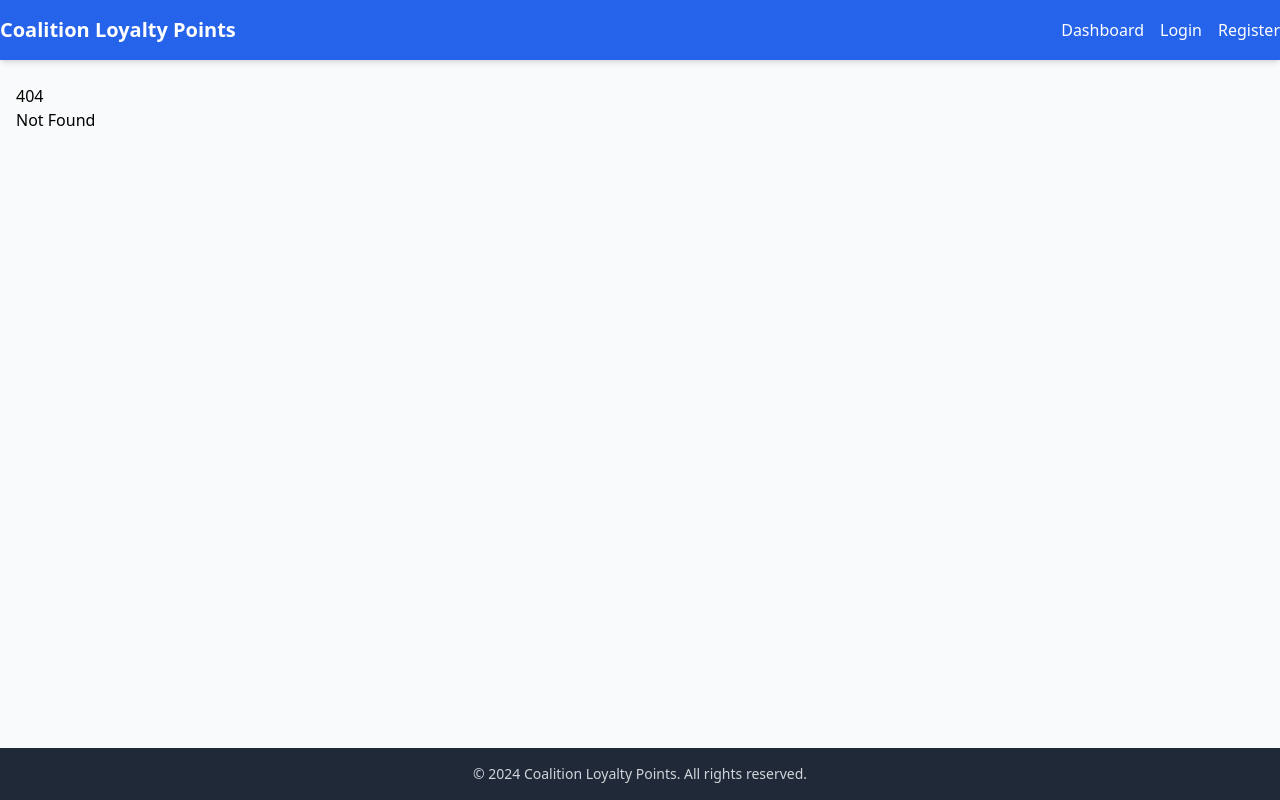
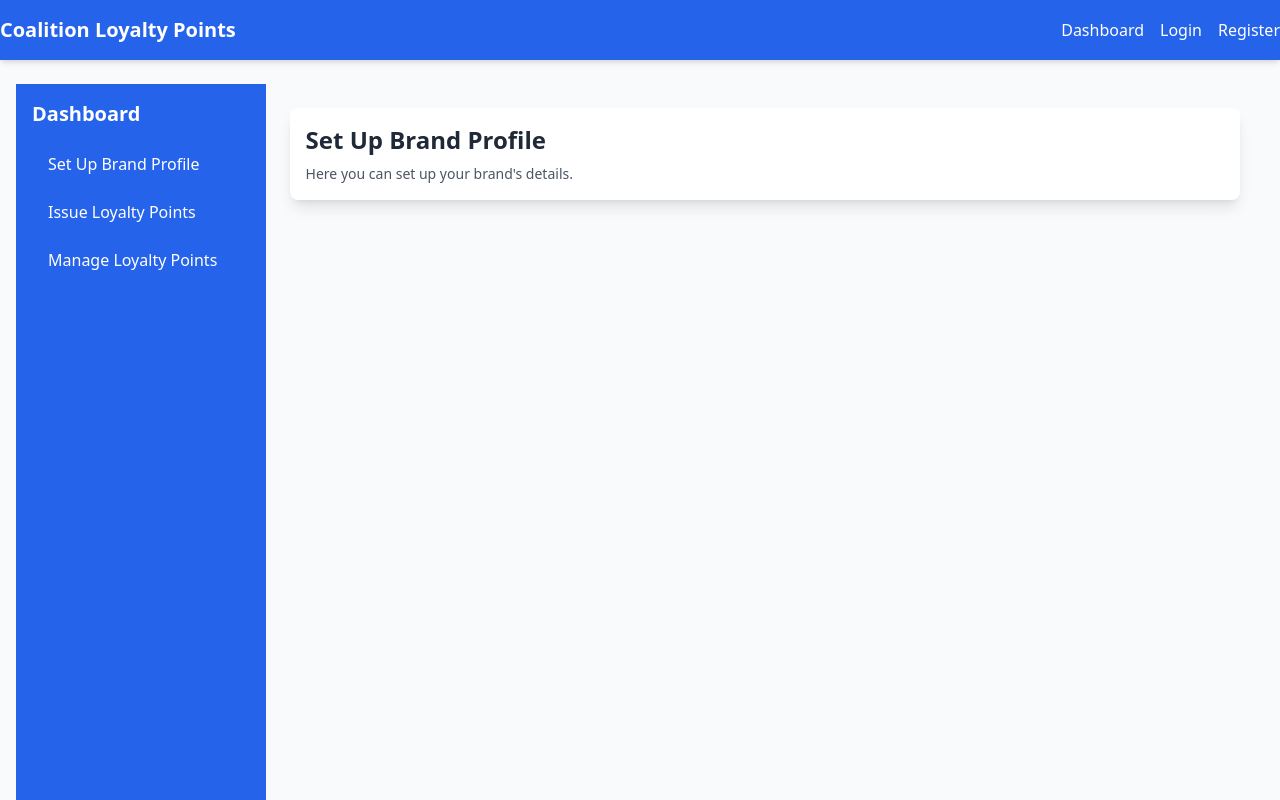
Before and after one commit to dushyant2901/loyalty-points-frontend, a SvelteKit app: page /dashboard in a window 1280 px wide. Before the commit this address had no page. Shown: the top 800 px of the page. Built offline with nearby package versions, Linux system fonts and the light colour scheme.

Commit message:
feat: implement dashboard layout with sidebar and dynamic content rendering

```diff
--- /dev/null
+++ b/src/routes/dashboard/+page.svelte
@@ -0,0 +1,67 @@
+<script>
+  let activePage = "brand-profile"; // Default active page
+</script>
+
+<div class="min-h-screen bg-gray-50 flex">
+  <!-- Sidebar -->
+  <aside class="w-1/5 bg-blue-600 text-white p-4">
+    <h2 class="text-xl font-bold mb-4">Dashboard</h2>
+    <nav>
+      <ul>
+        <li>
+          <a
+            href="#brand-profile"
+            class="block py-2 px-4 mb-2 rounded hover:bg-blue-700"
+            on:click={() => (activePage = "brand-profile")}
+          >
+            Set Up Brand Profile
+          </a>
+        </li>
+        <li>
+          <a
+            href="#loyalty-issuance"
+            class="block py-2 px-4 mb-2 rounded hover:bg-blue-700"
+            on:click={() => (activePage = "loyalty-issuance")}
+          >
+            Issue Loyalty Points
+          </a>
+        </li>
+        <li>
+          <a
+            href="#manage-loyalty"
+            class="block py-2 px-4 mb-2 rounded hover:bg-blue-700"
+            on:click={() => (activePage = "manage-loyalty")}
+          >
+            Manage Loyalty Points
+          </a>
+        </li>
+      </ul>
+    </nav>
+  </aside>
+
+  <!-- Main Content Area -->
+  <main class="flex-1 p-6">
+    <div class="bg-white p-4 shadow-lg rounded-lg">
+      <!-- Conditional Rendering of Content Based on Active Page -->
+      {#if activePage === "brand-profile"}
+        <h3 class="text-2xl font-bold text-gray-800">Set Up Brand Profile</h3>
+        <p class="text-sm text-gray-600 mt-2">
+          Here you can set up your brand's details.
+        </p>
+        <!-- TODO: Brand Component -->
+      {:else if activePage === "loyalty-issuance"}
+        <h3 class="text-2xl font-bold text-gray-800">Issue Loyalty Points</h3>
+        <p class="text-sm text-gray-600 mt-2">
+          Create and issue loyalty points for your brand.
+        </p>
+        <!-- TODO: Add Loyalty Point Issuance Form Component -->
+      {:else if activePage === "manage-loyalty"}
+        <h3 class="text-2xl font-bold text-gray-800">Manage Loyalty Points</h3>
+        <p class="text-sm text-gray-600 mt-2">
+          View and manage your issued loyalty points.
+        </p>
+        <!-- TODO: Add Manage Loyalty Points Component -->
+      {/if}
+    </div>
+  </main>
+</div>
```
